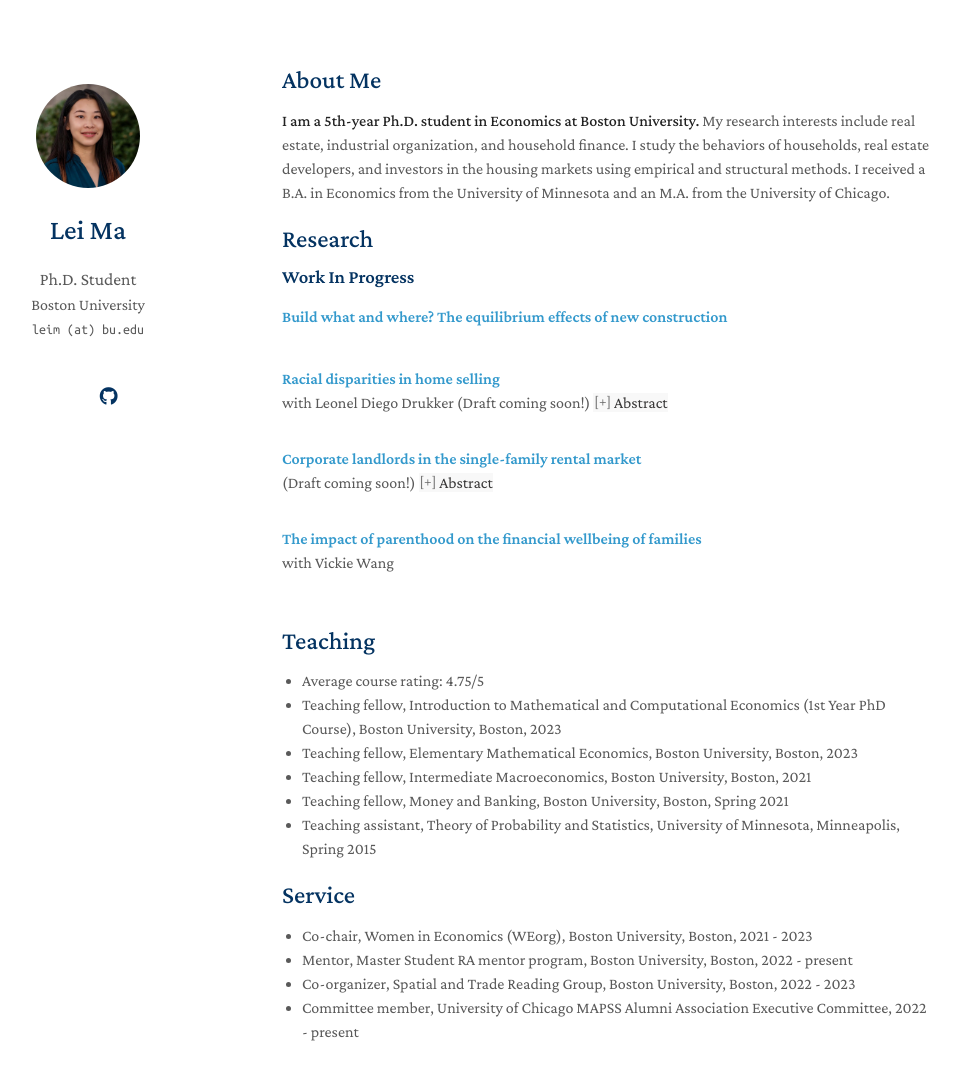
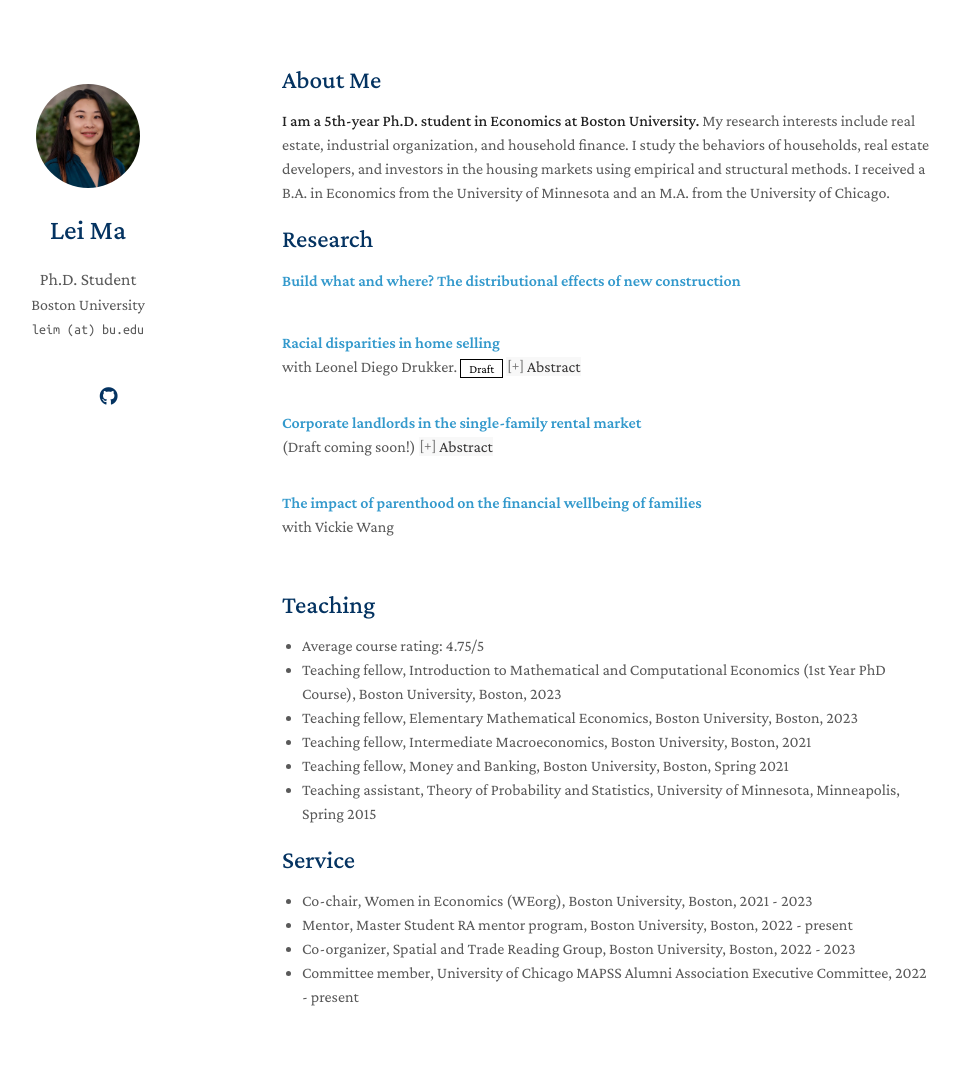
Before and after one commit to leima0521/leima-econ, a Jekyll site: the page built from index.md, in a window 1280 px wide and 1138 px high. Shown: the top 1080 px of the window, without its empty margins (188-1148 px from the left). Built offline with Jekyll 4.4.1, drawn with Linux system fonts in a browser that asks for light colours; nearby versions of some CDN libraries; a style sheet for code colours, icons or effects is not loaded; our own code applies the rules of GitHub Pages for plain Markdown files.

Commit message:
add race draft link

```diff
--- a/_includes/publications.md
+++ b/_includes/publications.md
@@ -1,4 +1,6 @@
-<h3 id="publications" style="margin: 2px 0px -15px;">Work In Progress</h3>
+<!-- <h3 id="publications" style="margin: 2px 0px -15px;">Working Papers</h3> -->
+
+<h3 id="publications" style="margin: 2px 0px -15px;"></h3>
 
 <div class="publications">
 <ol class="bibliography">
@@ -8,7 +10,8 @@
 <li>
 <div class="pub-row">
   <div class="col-sm-9" style="position: relative;padding-right: 15px;padding-left: 0px;">
-      <div class="title"><a>{{ link.title }}</a></div>
+      <!-- <div class="title"><a>{{ link.title }}</a></div> -->
+      <div class="title"><a href="{{ link.draft }}">{{ link.title }}</a></div>
       <div class="periodical"><em>{{ link.conference }}</em>
       </div>
     <div class="links">
@@ -17,6 +20,9 @@
         {% if link.authors %}
           {{ link.authors }}
         {% endif %}
+              {% if link.draft %}
+           <a href="{{ link.draft }}" class="btn btn-sm z-depth-0" role="button" target="_blank" style="font-size:12px;">Draft</a>
+      {% endif %}
         {% if link.abstract %}
           <button id="{{ link.id }}" onClick="reply_click()" class="accordion"> Abstract </button>
         {% endif %}
@@ -27,7 +33,7 @@
       {% endif %}
       <div id="{{ link.id }}" class="panel" style="background-color: #F1F1F1; color: #666; padding: 10px;">
     {{ link.abstract }}
-  </div>
+    </div>
     </div>
   </div>
 </div>
```
Also changed, not shown: _data/publications.yml (+5 -3 lines), 1 other file.
